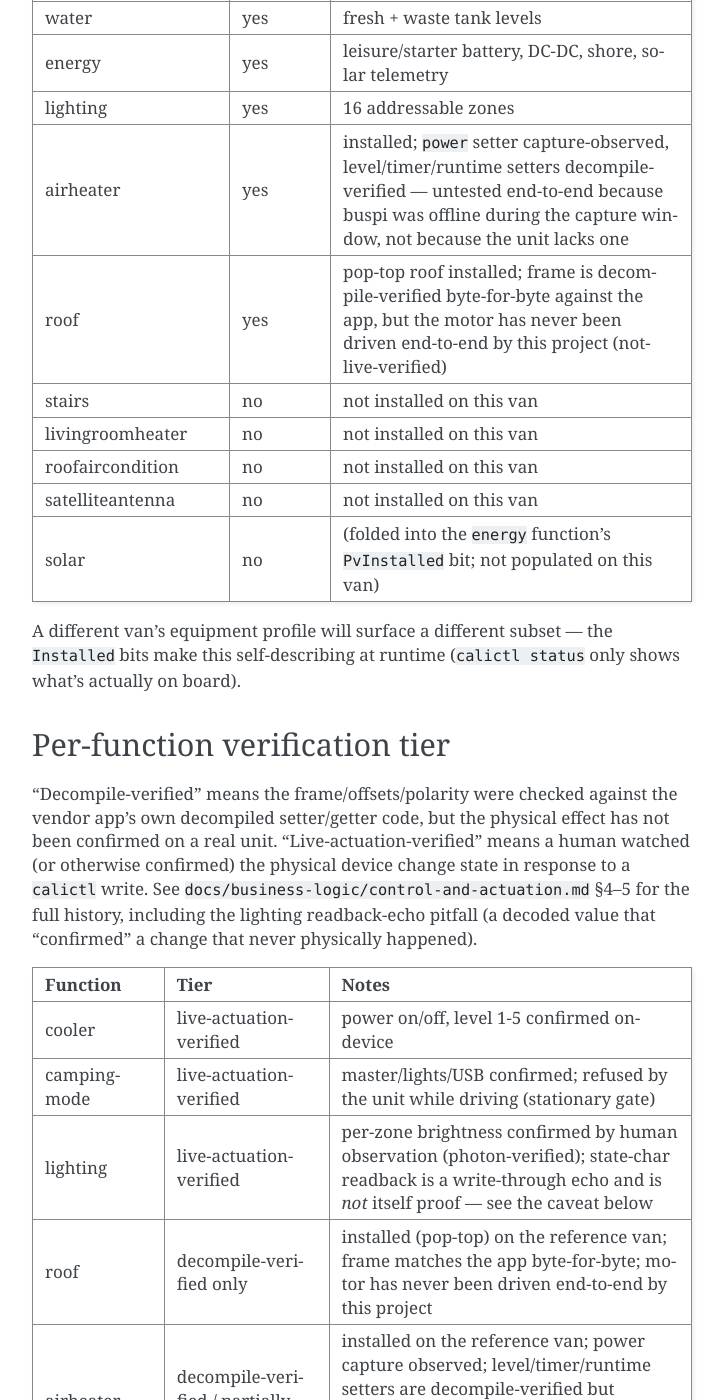
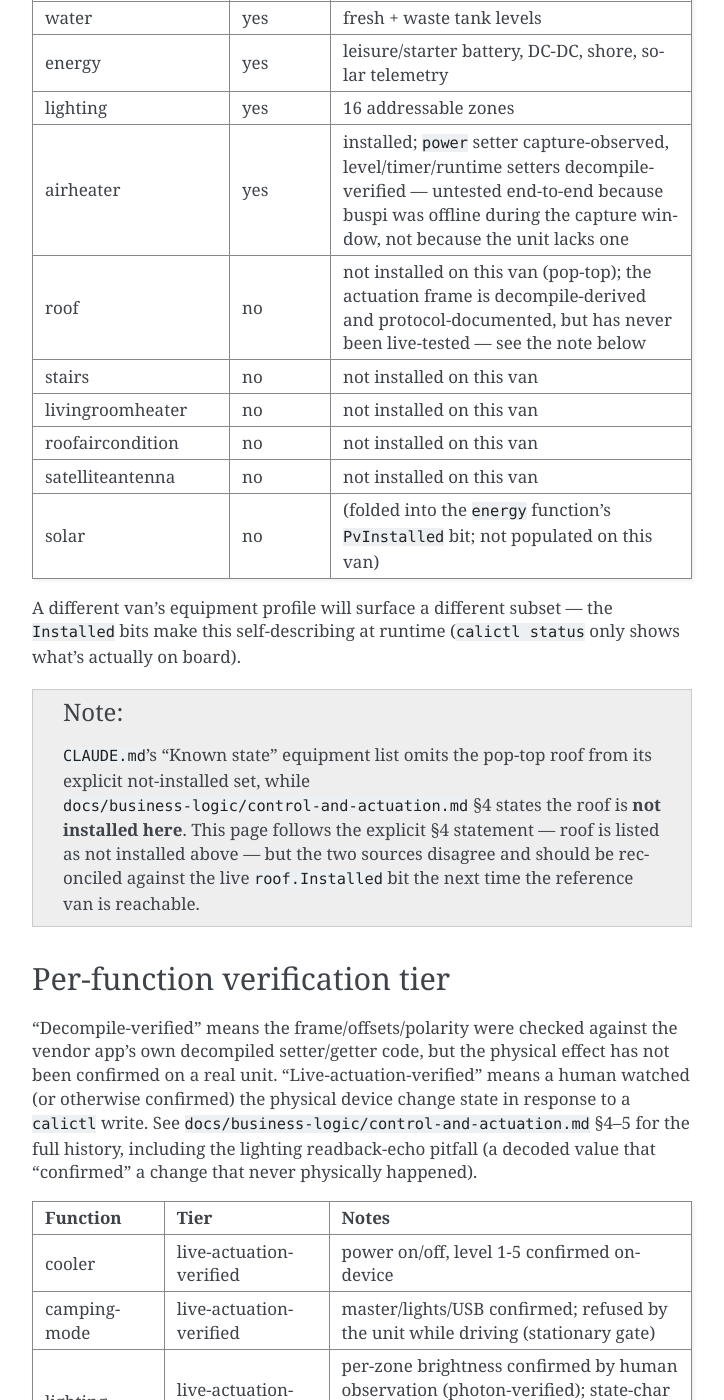
Before and after one commit to ckeller42/open-california, a Sphinx documentation site: the page built from docs/sphinx/hardware.rst, in a window 1280 px wide and 1400 px high, scrolled down 2302 px. Shown: the whole window, without its empty margins (388-1112 px from the left). Built offline with Sphinx 7.4.7, drawn with Linux system fonts in a browser that asks for light colours; some of the changed text lies outside the part shown.

Commit message:
docs(hardware): roof (pop-top) not installed on the reference van + note the source conflict

```diff
--- a/docs/sphinx/hardware.rst
+++ b/docs/sphinx/hardware.rst
@@ -150,9 +150,9 @@ tested against:
        decompile-verified — untested end-to-end because buspi was offline during the capture
        window, not because the unit lacks one
    * - roof
-     - yes
-     - pop-top roof installed; frame is decompile-verified byte-for-byte against the app, but
-       the motor has never been driven end-to-end by this project (not-live-verified)
+     - no
+     - not installed on this van (pop-top); the actuation frame is decompile-derived and
+       protocol-documented, but has never been live-tested — see the note below
    * - stairs
      - no
      - not installed on this van
@@ -171,6 +171,14 @@ tested against:
 
 A different van's equipment profile will surface a different subset — the ``Installed`` bits
 make this self-describing at runtime (``calictl status`` only shows what's actually on board).
+
+.. note::
+
+   ``CLAUDE.md``'s "Known state" equipment list omits the pop-top roof from its explicit
+   not-installed set, while ``docs/business-logic/control-and-actuation.md`` §4 states the
+   roof is **not installed here**. This page follows the explicit §4 statement — roof is
+   listed as not installed above — but the two sources disagree and should be reconciled
+   against the live ``roof.Installed`` bit the next time the reference van is reachable.
 
 Per-function verification tier
 -------------------------------
@@ -202,8 +210,8 @@ physically happened).
        readback is a write-through echo and is *not* itself proof — see the caveat below
    * - roof
      - decompile-verified only
-     - installed (pop-top) on the reference van; frame matches the app byte-for-byte; motor
-       has never been driven end-to-end by this project
+     - not installed (pop-top) on the reference van; the actuation frame matches the app
+       byte-for-byte, but the motor has never been driven end-to-end by this project
    * - airheater
      - decompile-verified / partially live
      - installed on the reference van; power capture observed; level/timer/runtime setters
```
Also changed, not shown: README.md (+7 -6 lines).
